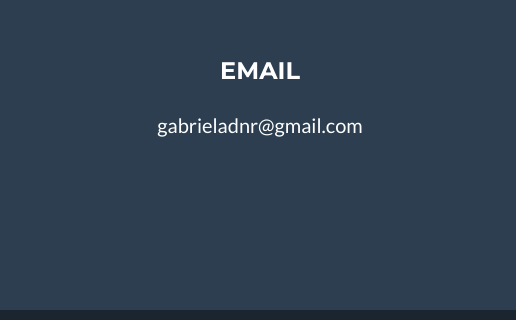
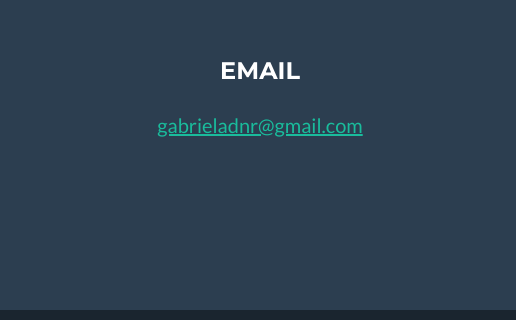
Before and after one commit to gabrieladnr/Gabrieladnr.github.io, a plain HTML site: page index.html in a window 1280 px wide. Shown: the part 2010-2330 px from the top of the page, 0-516 px from the left. Drawn offline with nearby package versions, Linux system fonts and the light colour scheme; files whose address does not match are found by name.

Commit message:
add a tage for email

```diff
--- a/index.html
+++ b/index.html
@@ -156,9 +156,7 @@
                     <!-- Footer Location-->
                     <div class="col-lg-4 mb-5 mb-lg-0">
                         <h4 class="text-uppercase mb-4">Email</h4>
-                        <p class="lead mb-0">
-                            gabrieladnr@gmail.com
-                        </p>
+                        <a class="lead mb-0" href="mailto:gabrieladnr@gmail.com">gabrieladnr@gmail.com</a>
                     </div>
                     <!-- Footer Social Icons-->
                     <div class="col-lg-4 mb-5 mb-lg-0">
```
